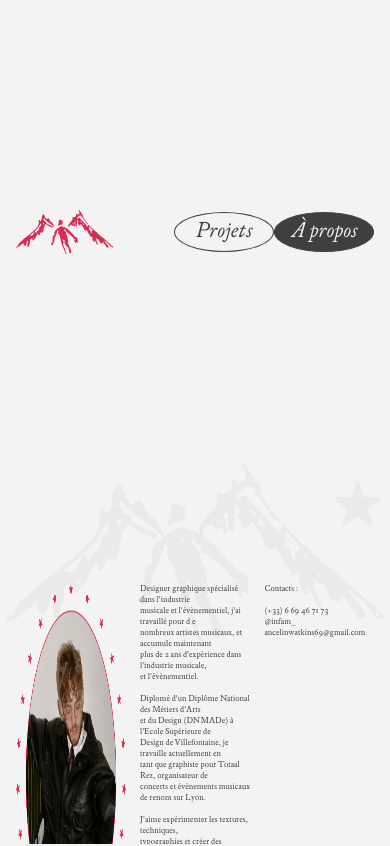
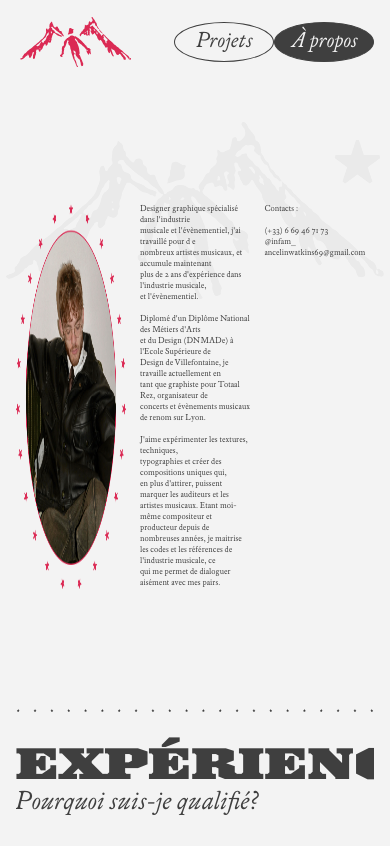
Before and after one commit to cyril0369/portfolio_infam, a React (Create React App) app: page /about in a window 390 px wide. Shown: the top 846 px of the page. Built offline with nearby package versions, Linux system fonts and the light colour scheme; the HTML template or start-up script is replaced by a standard one.

Commit message:
responsive + fixe the animation

```diff
--- a/src/components/image_animated.jsx
+++ b/src/components/image_animated.jsx
@@ -12,30 +12,42 @@ export default function LogoAnimated({ isHome = true }) {
     const b = 50;
 
     useEffect(() => {
+        const image = logoRef.current
+        if (!image) return
+
         let imageX = window.innerWidth / 2
         let imageY = window.innerHeight / 2
-
-        const handleMouseMove = e => {
-        const image = logoRef.current
-        if (!image) return
+        let targetX = imageX
+        let targetY = imageY
 
         const width = window.innerWidth
         const height = window.innerHeight
         const cx = width / 2
         const cy = height / 2
-        const px = e.clientX
-        const py = e.clientY
 
-        const hit = pointOrEllipseIntersection(px, py, cx, cy, a, b)
-        imageX = lerp(imageX, hit.x, 0.05)
-        imageY = lerp(imageY, hit.y, 0.05)
+        // Quand la souris bouge → on change la cible
+        const handleMouseMove = e => {
+            const px = e.clientX
+            const py = e.clientY
+            const hit = pointOrEllipseIntersection(px, py, cx, cy, a, b)
+            targetX = hit.x
+            targetY = hit.y
+        }
+        const animate = () => {
+            imageX = lerp(imageX, targetX, 0.05)
+            imageY = lerp(imageY, targetY, 0.05)
 
-        image.style.top = `${imageY - 300}px`
-        image.style.left = `${imageX}px`
+            image.style.top = `${imageY - 300}px`
+            image.style.left = `${imageX}px`
+
+            requestAnimationFrame(animate)
         }
 
+
         document.addEventListener("mousemove", handleMouseMove)
+        requestAnimationFrame(animate)
         return () => document.removeEventListener("mousemove", handleMouseMove)
+
     }, [])
 
     return (
--- a/src/index.css
+++ b/src/index.css
@@ -98,7 +98,7 @@ h4 {
 /* menu */
 
 .Menu {
-  flex: 1 0 10%;
+  flex: 1 0 10vh;
   display: flex;
   align-items: center;
   justify-content: space-between;
@@ -115,13 +115,12 @@ h4 {
 
 .LogoMenu h1 {
   color: var(--red);
-  font-size: clamp(1rem, 1.5vw, 3rem);
+  font-size: medium;
   flex: 1 0 auto;
 }
 
-.LogoInfam {
-  width: 5.5%;
-  height: auto;
+.LogoMenu img {
+  height: 50px;
   margin-left: 4%;
 }
 
@@ -195,7 +194,7 @@ h4 {
 }
 
 .AcceuilMain p {
-  font-size: 9.5rem;
+  font-size: 9vw;
   line-height: 1em;
   margin-left: 4%;
   margin-bottom: 2%;
@@ -226,7 +225,7 @@ h4 {
 /* page about */
 
 .AboutPage header {
-  flex: 1;
+  flex: 1 0 auto;
   display: flex;
   flex-direction: column;
   overflow-y: auto;
```
